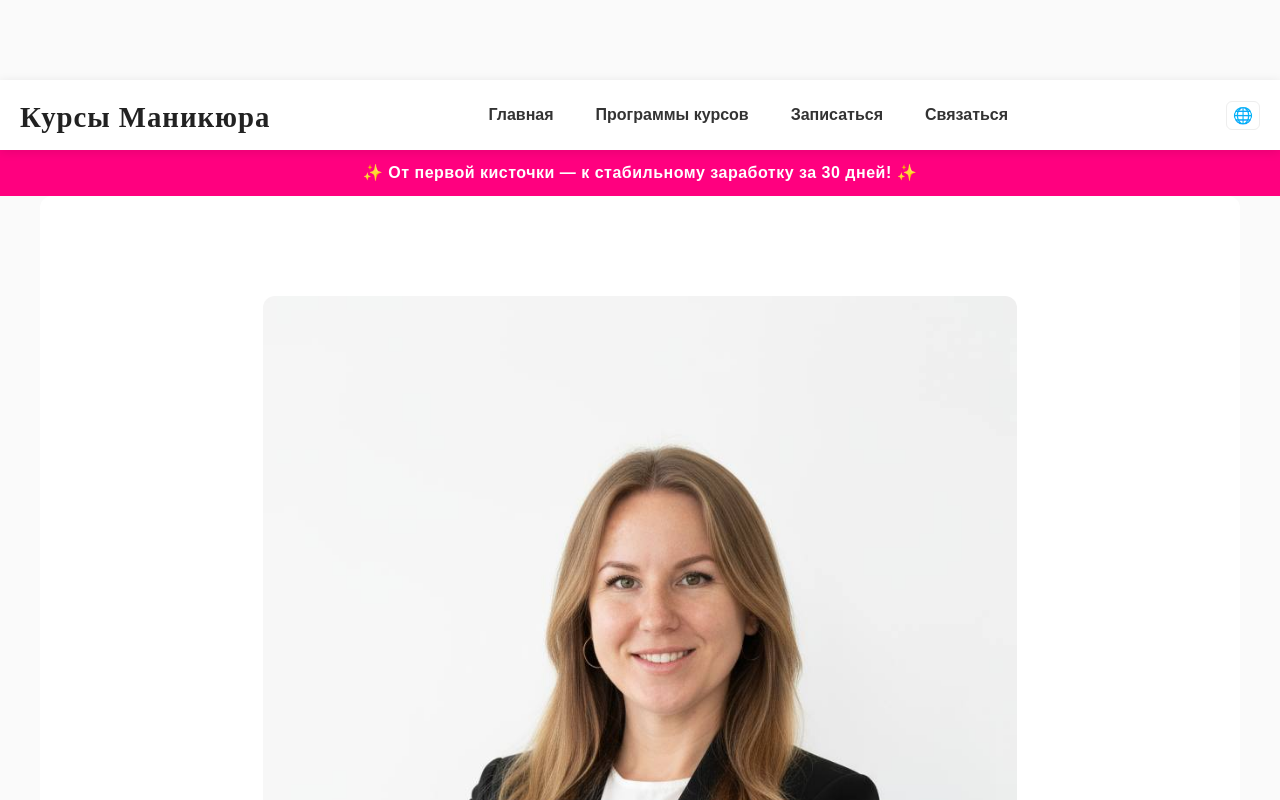
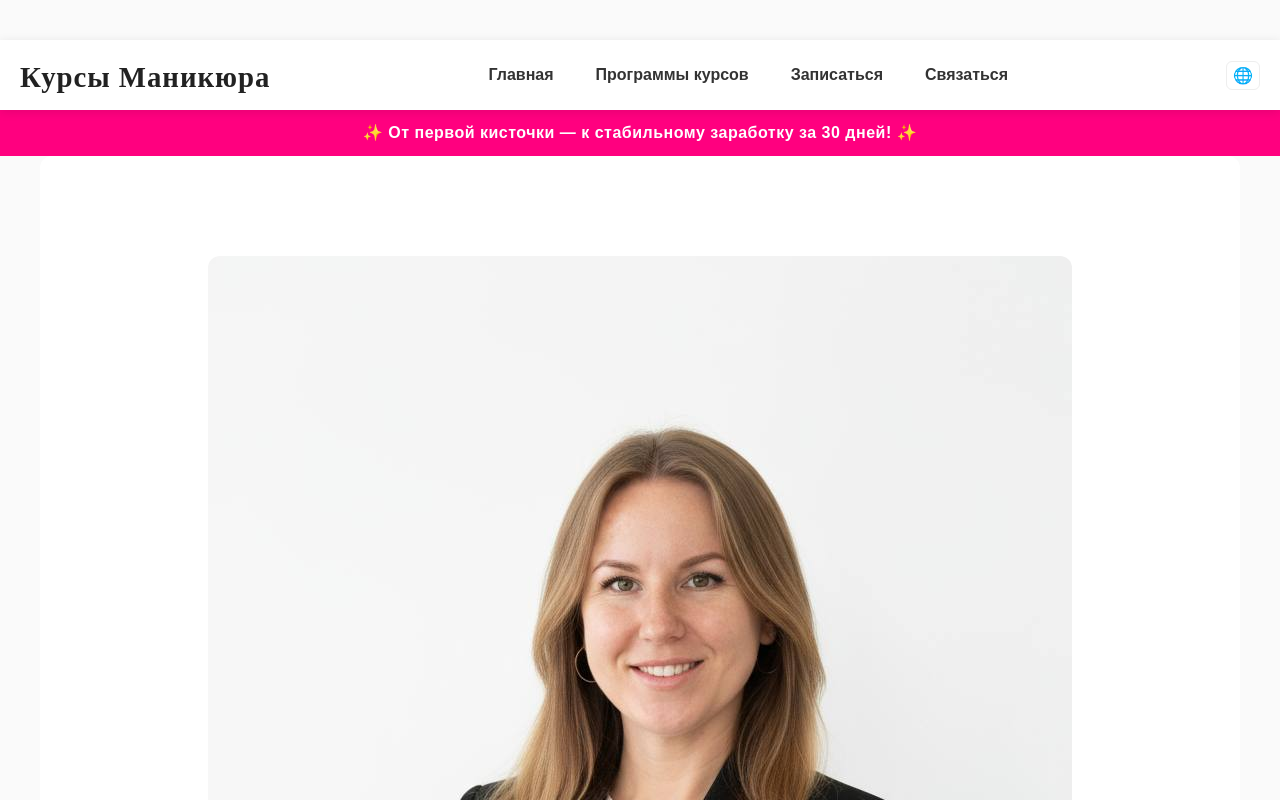
Before and after one commit to StrongArr0w/nail-school, a React (Vite) app: page / in a window 1280 px wide. Shown: the top 800 px of the page. Built offline with nearby package versions, Linux system fonts and the light colour scheme; a web font is replaced by a local one.

Commit message:
Fix: убран отступ сверху и обновлён заголовок отзывов

```diff
--- a/src/App.css
+++ b/src/App.css
@@ -45,7 +45,7 @@ body {
 }
 
 main.page {
-  padding-top: 80px;
+  padding-top: 40px;
 }
 
 /* Общий стиль секций */
@@ -337,7 +337,7 @@ p {
 }
 
 .hero-img {
-  max-width: 65%;
+  max-width: 80%;
   border-radius: 12px;
   margin: 0 auto;
   display: block;
--- a/src/components/Diplomas.tsx
+++ b/src/components/Diplomas.tsx
@@ -8,6 +8,7 @@ import diploma4 from "../assets/diploma4.jpg";
 import diploma5 from "../assets/diploma5.jpg";
 import diploma6 from "../assets/diploma6.jpg";
 import diploma7 from "../assets/diploma7.jpg";
+import diploma8 from "../assets/diploma8.jpg";
 
 export default function Diplomas() {
   const { t } = useTranslation();
@@ -20,6 +21,7 @@ export default function Diplomas() {
     diploma5,
     diploma6,
     diploma7,
+    diploma8,
   ];
 
   return (
--- a/src/locales/es.json
+++ b/src/locales/es.json
@@ -138,7 +138,7 @@
   "diplomas": { "title": "MIS CERTIFICADOS" },
   "beforeAfter": { "title": "Antes y Después" },
   "reviews": {
-    "title": "Opiniones con fotos",
+    "title": "Opiniones de estudiantes",
     "items": [
       {
         "text": "¡Estoy muy satisfecha con el curso, aprendí a hacer manicura profesionalmente!",
--- a/src/locales/pl.json
+++ b/src/locales/pl.json
@@ -138,7 +138,7 @@
   "diplomas": { "title": "MOJE CERTYFIKATY" },
   "beforeAfter": { "title": "Przed i Po" },
   "reviews": {
-    "title": "Opinie ze zdjęciami",
+    "title": "Opinie kursantek",
     "items": [
       {
         "text": "Jestem bardzo zadowolona z kursu, nauczyłam się robić manicure profesjonalnie!",
--- a/src/locales/ru.json
+++ b/src/locales/ru.json
@@ -147,7 +147,7 @@
     "title": "До и После"
   },
   "reviews": {
-    "title": "Отзывы с фото",
+    "title": "Отзывы учеников",
     "items": [
       {
         "text": "Очень довольна курсом, научилась делать маникюр профессионально!",
```
Also changed, not shown: src/assets/diploma5.jpg, src/assets/diploma8.jpg (added).
